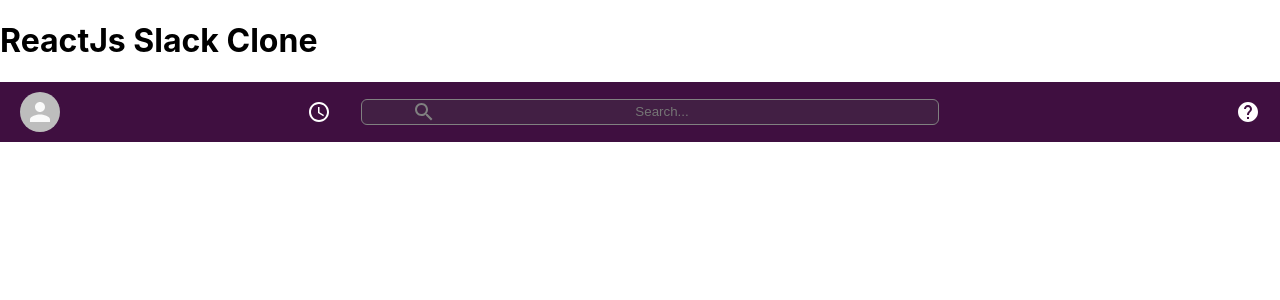
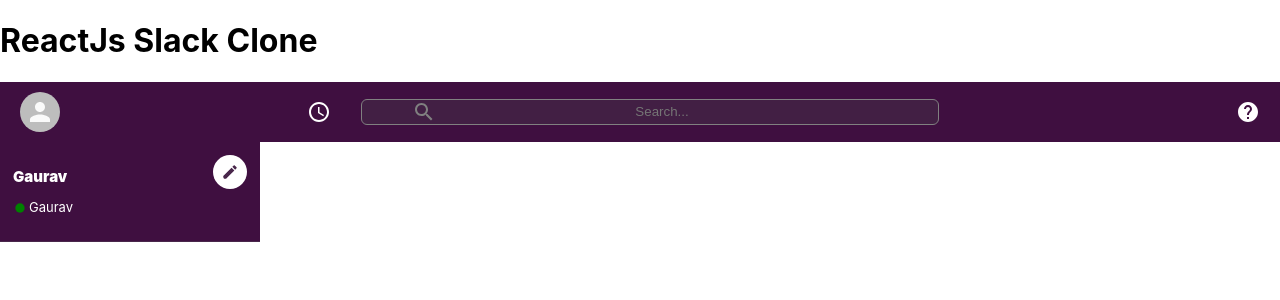
Before and after one commit to ProgrammingWithGaurav/reactjs-slack-clone, a React (Create React App) app: page / in a window 1280 px wide. Shown: the top 300 px of the page. Built offline with nearby package versions, Linux system fonts and the light colour scheme.

Commit message:
Styling sidebar header component

```diff
--- a/public/index.html
+++ b/public/index.html
@@ -10,34 +10,11 @@
       content="Web site created using create-react-app"
     />
     <link rel="apple-touch-icon" href="%PUBLIC_URL%/logo192.png" />
-    <!--
-      manifest.json provides metadata used when your web app is installed on a
-      user's mobile device or desktop. See https://developers.google.com/web/fundamentals/web-app-manifest/
-    -->
     <link rel="manifest" href="%PUBLIC_URL%/manifest.json" />
-    <!--
-      Notice the use of %PUBLIC_URL% in the tags above.
-      It will be replaced with the URL of the `public` folder during the build.
-      Only files inside the `public` folder can be referenced from the HTML.
-
-      Unlike "/favicon.ico" or "favicon.ico", "%PUBLIC_URL%/favicon.ico" will
-      work correctly both with client-side routing and a non-root public URL.
-      Learn how to configure a non-root public URL by running `npm run build`.
-    -->
-    <title>React App</title>
+    <title>ReactJS Slack Clone</title>
   </head>
   <body>
     <noscript>You need to enable JavaScript to run this app.</noscript>
     <div id="root"></div>
-    <!--
-      This HTML file is a template.
-      If you open it directly in the browser, you will see an empty page.
-
-      You can add webfonts, meta tags, or analytics to this file.
-      The build step will place the bundled scripts into the <body> tag.
-
-      To begin the development, run `npm start` or `yarn start`.
-      To create a production bundle, use `npm run build` or `yarn build`.
-    -->
   </body>
 </html>
--- a/src/App.css
+++ b/src/App.css
@@ -1,3 +1,3 @@
 body {
-  --slack-color: #3f0f40
+  --slack-color: #3f0f40;
 }
--- a/src/components/Sidebar/Sidebar.css
+++ b/src/components/Sidebar/Sidebar.css
@@ -0,0 +1,45 @@
+.sidebar {
+    color: white;
+    background-color: var(--slack-color);
+    border-top: 1px soloid #49274b;
+    max-width: 260px;
+}
+
+.sidebar-header {
+    display: flex;
+    border-bottom: 1px solid #49274b;
+    padding-bottom: 10px;
+    padding: 13px;
+}
+
+.sidebar-info {
+    flex: 1;
+}
+
+.sidebar-info > h2 {
+    font-size: 15px;
+    font-weight: 900;
+    margin-bottom: 5px;
+}
+
+.sidebar-info > h3 {
+    display: flex;
+    align-items: center;
+    font-size: 13px;
+    font-weight: 400;
+}
+
+.sidebar-info > h3 > .MuiSvgIcon-root {
+    font-size: 14px;
+    margin-top: 1px;
+    margin-right: 2px;
+    color: green;
+}
+
+.sidebar-header > .MuiSvgIcon-root {
+    padding: 8px;
+    color: #49274b;
+    font-size: 18px;
+    background-color: white;
+    border-radius: 50%;
+}
--- a/src/components/Sidebar/Sidebar.js
+++ b/src/components/Sidebar/Sidebar.js
@@ -1,10 +1,21 @@
-import React from 'react'
-import "./Sidebar.css"
+import React from 'react';
+import "./Sidebar.css";
+import FiverManualRecordIcon from "@material-ui/icons/FiberManualRecord";
+import CreateIcon from "@material-ui/icons/Create"
 
 function Sidebar() {
     return (
         <div className="sidebar">
-
+            <div className="sidebar-header">
+                <div className="sidebar-info">
+                    <h2>Gaurav</h2>
+                    <h3>
+                        <FiverManualRecordIcon />
+                        Gaurav
+                    </h3>
+                </div>
+                <CreateIcon />
+            </div>
         </div>
     )
 }
```
